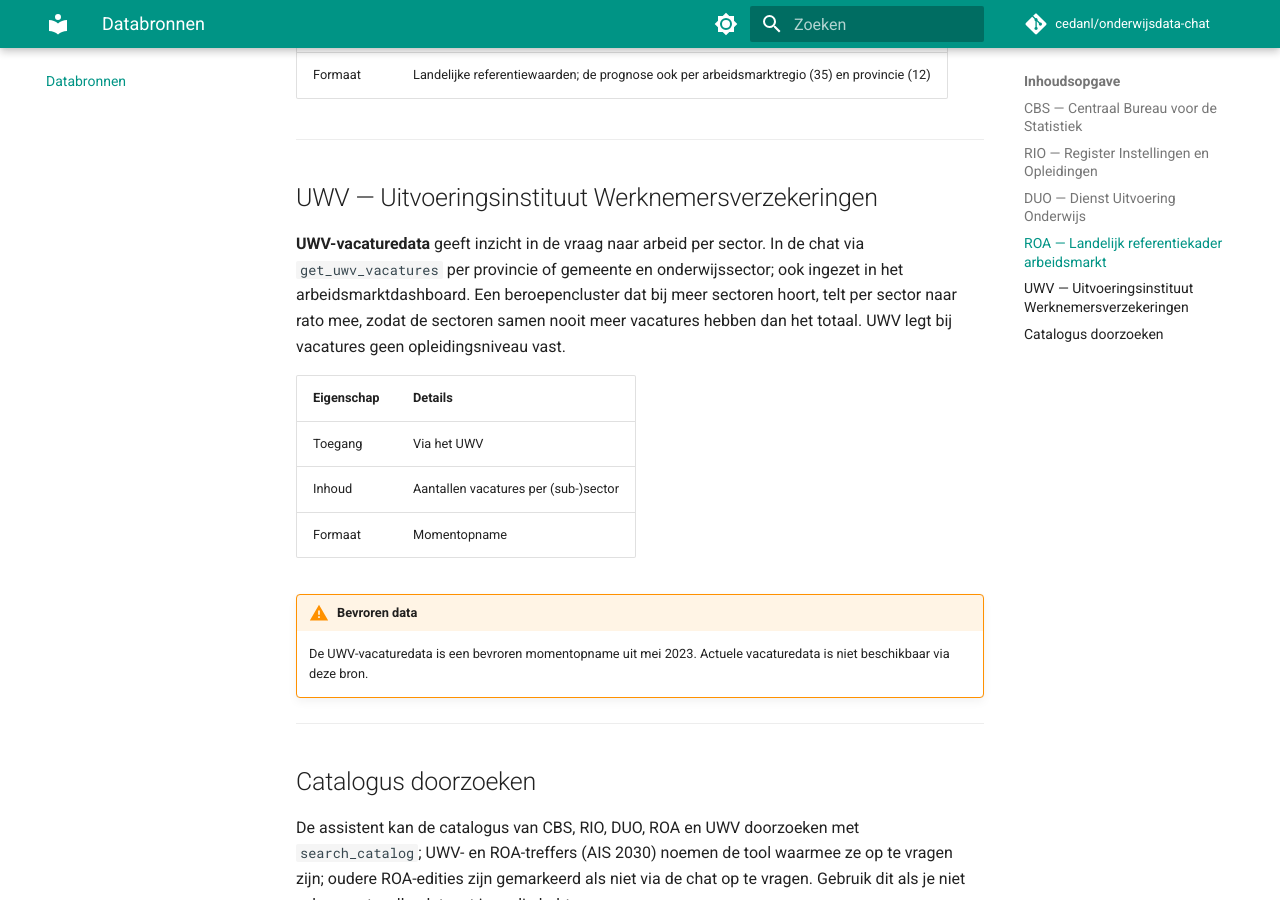
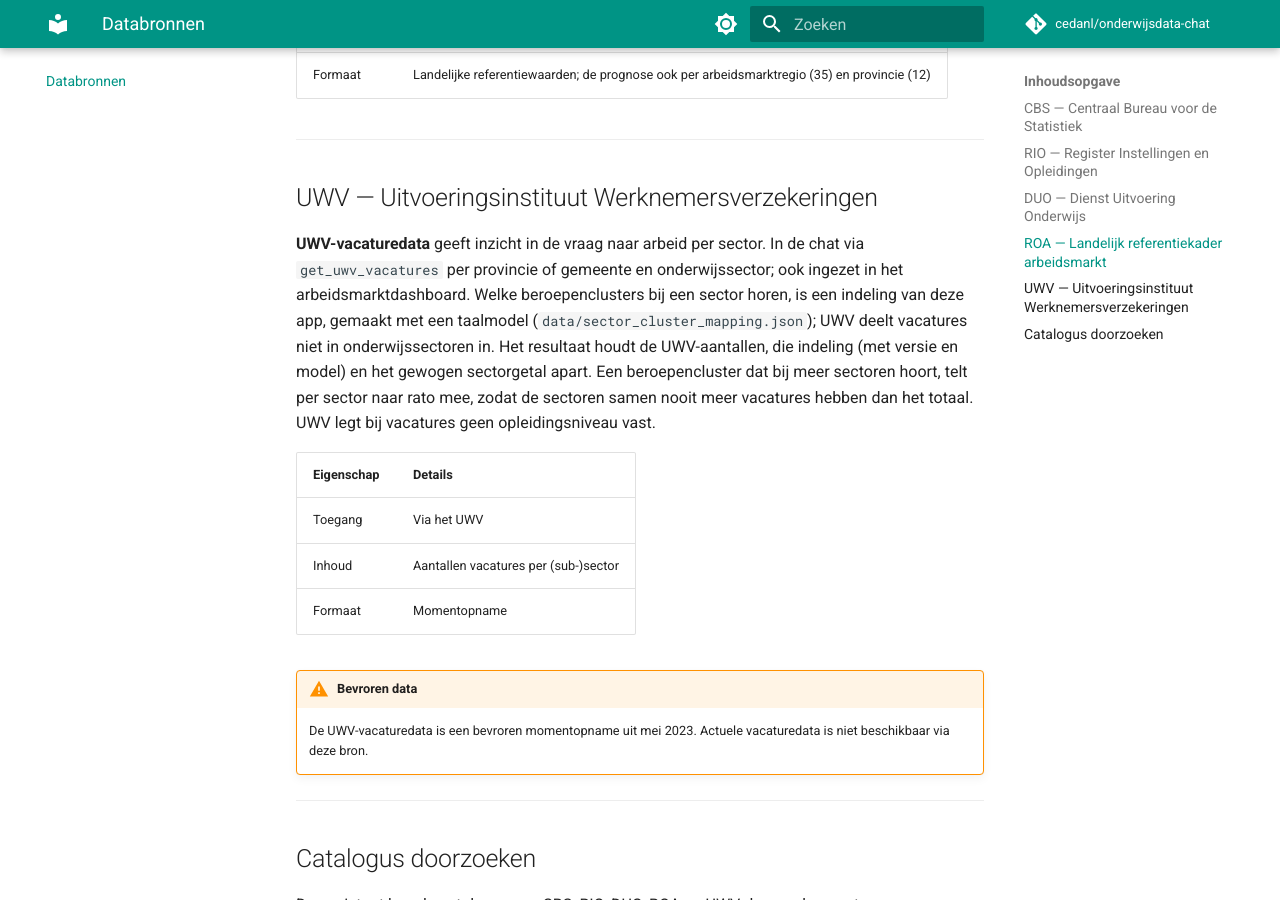
Before and after one commit to cedanl/onderwijsdata-chat, an MkDocs documentation site: the page built from docs/databronnen.md, in a window 1280 px wide and 900 px high, scrolled down 3001 px. Built offline with MkDocs 1.6.1 and Material for MkDocs 9.7.7, drawn with Linux system fonts in a browser that asks for light colours; comment, search, counter and statistics services are not loaded.

Commit message:
docs(arbeidsmarkt): UWV sector assignment is ours, not UWV's
The system prompt tells the model that only `uwv_broncijfer` comes from UWV;
the cluster assignment (`lokale_classificatie`) and the weighted sector count
(`gewogen_aandeel`) are this app's and must not be attributed to UWV.
docs/databronnen.md says the mapping is an LLM classification, and the
changelog records the new result structure.

Refs #460

Co-Authored-By: Claude Opus 5.5 <noreply@anthropic.com>

```diff
--- a/docs/databronnen.md
+++ b/docs/databronnen.md
@@ -93,7 +93,7 @@ DUO-data wordt in twee stappen geladen: eerst `get_duo_data` (schema + preview),
 
 ## UWV — Uitvoeringsinstituut Werknemersverzekeringen
 
-**UWV-vacaturedata** geeft inzicht in de vraag naar arbeid per sector. In de chat via `get_uwv_vacatures` per provincie of gemeente en onderwijssector; ook ingezet in het arbeidsmarktdashboard. Een beroepencluster dat bij meer sectoren hoort, telt per sector naar rato mee, zodat de sectoren samen nooit meer vacatures hebben dan het totaal. UWV legt bij vacatures geen opleidingsniveau vast.
+**UWV-vacaturedata** geeft inzicht in de vraag naar arbeid per sector. In de chat via `get_uwv_vacatures` per provincie of gemeente en onderwijssector; ook ingezet in het arbeidsmarktdashboard. Welke beroepenclusters bij een sector horen, is een indeling van deze app, gemaakt met een taalmodel (`data/sector_cluster_mapping.json`); UWV deelt vacatures niet in onderwijssectoren in. Het resultaat houdt de UWV-aantallen, die indeling (met versie en model) en het gewogen sectorgetal apart. Een beroepencluster dat bij meer sectoren hoort, telt per sector naar rato mee, zodat de sectoren samen nooit meer vacatures hebben dan het totaal. UWV legt bij vacatures geen opleidingsniveau vast.
 
 | Eigenschap | Details |
 |------------|---------|
```
Also changed, not shown: CHANGELOG.md (+4 -0 lines), prompts/system.md (+1 -0 lines).
